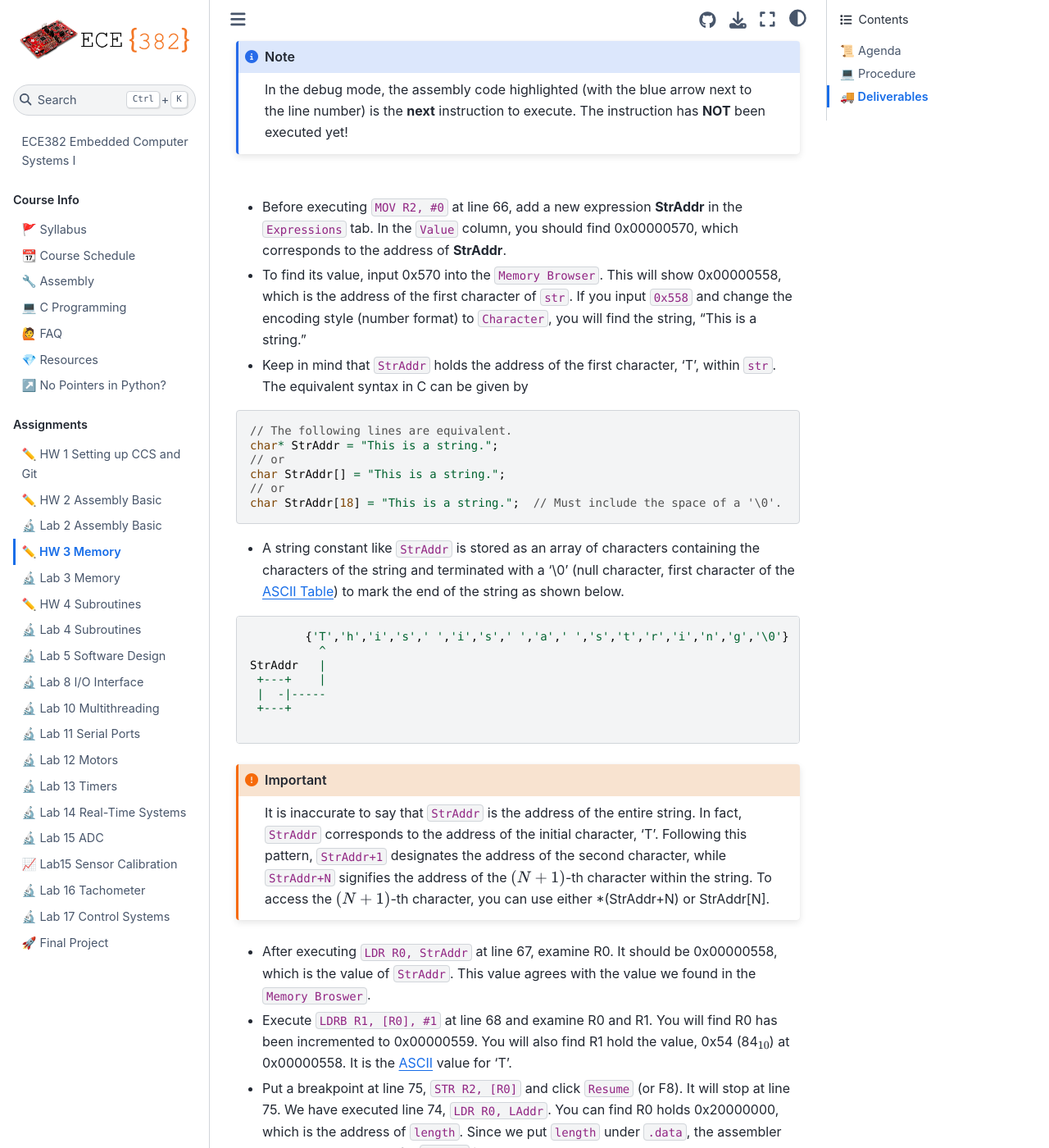
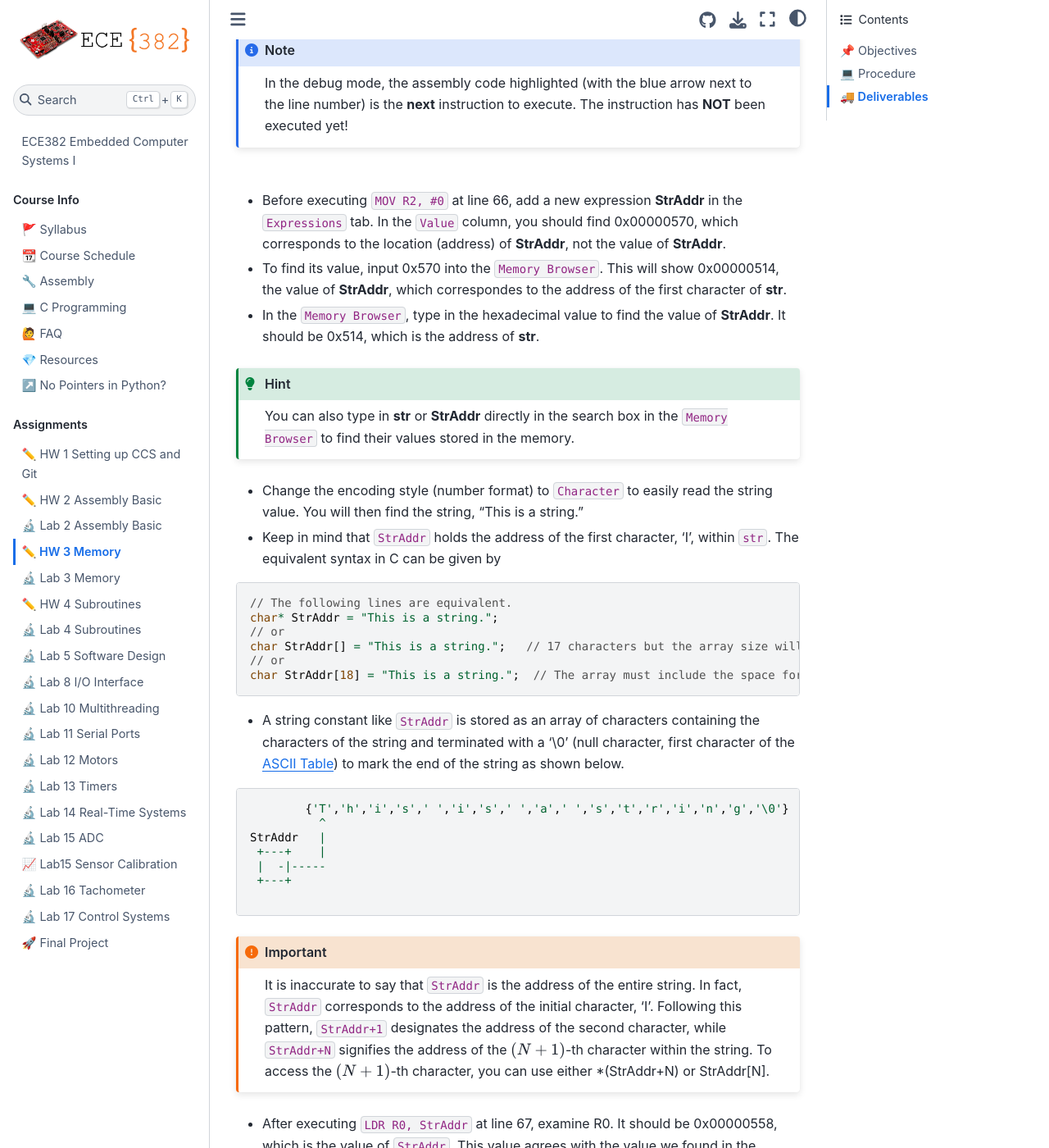
Before and after one commit to USAFA-ECE/ece382, a Jupyter Book: the page built from docs/Assignments/homework3.md, in a window 1280 px wide and 1400 px high, scrolled down 1408 px. Shown: the whole window at 82% size. Built offline with Jupyter Book 1.0.4 settings and Sphinx 7.4.7 and the Sphinx Book theme 1.1.4, drawn with Linux system fonts in a browser that asks for light colours; some of the changed text lies outside the part shown.

Commit message:
Updated HW3

````diff
--- a/docs/Assignments/homework3.md
+++ b/docs/Assignments/homework3.md
@@ -1,10 +1,8 @@
 # ✏️ HW 3 Memory
 
-## 📜 Agenda
-- Build and debug `Example01_StringLength` project.
-- Build and debug `HW03_MemoryAccess` project.
-- Learn about PC, Data Memory (RAM), Instruction Memory (ROM), and the stack.
-- Learn debugging techniques like single stepping, breakpoints, and watch windows.
+## 📌 Objectives
+- Students should be able to find the address of the next instruction using the Program Counter (PC) register.
+- Students should be able to identify the location of data in the Data Memory (RAM), the Instruction Memory (ROM), and the Stack.
 
 ```{note}
 The debugger is a programmer's best friend!  Be very familiar with the debugger. It is the key to success in programming courses.
@@ -20,10 +18,10 @@ The debugger is a programmer's best friend!  Be very familiar with the debugger.
 
 ### Build and debug `Example01_StringLength` project.
 
-- Open the `Example01_StringLength` project by double-clicking on it in the `Project Explorer`. When the project is successfully selected, it will be marked as **[Active - Debug]**.
-- Proceed to build your code and initiate the debugger.
+- Open the `Example01_StringLength` project by double-clicking it in the `Project Explorer`. When the project is successfully selected, it will be marked as **[Active - Debug]**.
+- Build your code and initiate the debugger.
 - As you navigate through `strlen.asm`, read each comment very carefully to fully comprehend the purpose of every line.
-- Make sure the `Expression`, `Registers`, and `Memory Browser` tabs are visible. It might be helpful to arrange them side by side, as illustrated below.
+- Make sure the `Expressions`, `Registers`, and `Memory Browser` tabs are visible. It might be helpful to arrange them side by side, as illustrated in the GIF animation below.
 
 ```{image} ./figures/HW3_ArrangeTabs.gif
 :width: 640
@@ -36,16 +34,24 @@ In the debug mode, the assembly code highlighted (with the blue arrow next to th
 ```
 <br>
 
-- Before executing `MOV R2, #0` at line 66, add a new expression **StrAddr** in the `Expressions` tab. In the `Value` column, you should find 0x00000570, which corresponds to the address of **StrAddr**.
-- To find its value, input 0x570 into the `Memory Browser`. This will show 0x00000558, which is the address of the first character of `str`. If you input `0x558` and change the encoding style (number format) to `Character`, you will find the string, "This is a string."
-- Keep in mind that `StrAddr` holds the address of the first character, 'T', within `str`. The equivalent syntax in C can be given by
+- Before executing `MOV R2, #0` at line 66, add a new expression **StrAddr** in the `Expressions` tab. In the `Value` column, you should find 0x00000570, which corresponds to the location (address) of **StrAddr**, not the value of **StrAddr**.
+- To find its value, input 0x570 into the `Memory Browser`. This will show 0x00000514, the value of **StrAddr**, which correspondes to the address of the first character of **str**.
+- In the `Memory Browser`, type in the hexadecimal value to find the value of **StrAddr**. It should be 0x514, which is the address of **str**.
+
+```{hint}
+You can also type in **str** or **StrAddr** directly in the search box in the `Memory Browser` to find their values stored in the memory.
+```
+
+- Change the encoding style (number format) to `Character` to easily read the string value. You will then find the string, "This is a string."
+- Keep in mind that `StrAddr` holds the address of the first character, 'I', within `str`. The equivalent syntax in C can be given by
+
 ```C
 // The following lines are equivalent.
 char* StrAddr = "This is a string.";
 // or
-char StrAddr[] = "This is a string.";
+char StrAddr[] = "This is a string.";   // 17 characters but the array size will be 18.
 // or
-char StrAddr[18] = "This is a string.";  // Must include the space of a '\0'.
+char StrAddr[18] = "This is a string.";  // The array must include the space for \0'.
 ```
 
 - A string constant like `StrAddr` is stored as an array of characters containing the characters of the string and terminated with a '\0' (null character, first character of the [ASCII Table](Resources:ASCII_Table)) to mark the end of the string as shown below.
@@ -61,7 +67,7 @@ StrAddr   |
 ```
 
 ```{important}
-It is inaccurate to say that `StrAddr` is the address of the entire string. In fact, `StrAddr` corresponds to the address of the initial character, 'T'. Following this pattern, `StrAddr+1` designates the address of the second character, while `StrAddr+N` signifies the address of the $(N+1)$-th character within the string. To access the $(N+1)$-th character, you can use either *(StrAddr+N) or StrAddr[N].
+It is inaccurate to say that `StrAddr` is the address of the entire string. In fact, `StrAddr` corresponds to the address of the initial character, 'I'. Following this pattern, `StrAddr+1` designates the address of the second character, while `StrAddr+N` signifies the address of the $(N+1)$-th character within the string. To access the $(N+1)$-th character, you can use either *(StrAddr+N) or StrAddr[N].
 ```
 
 - After executing `LDR R0, StrAddr` at line 67, examine R0. It should be 0x00000558, which is the value of `StrAddr`. This value agrees with the value we found in the `Memory Broswer`.
````
Also changed, not shown: docs/Assignments/homework2.md (+2 -4 lines), docs/Assignments/homework4.md (+0 -1 lines).
